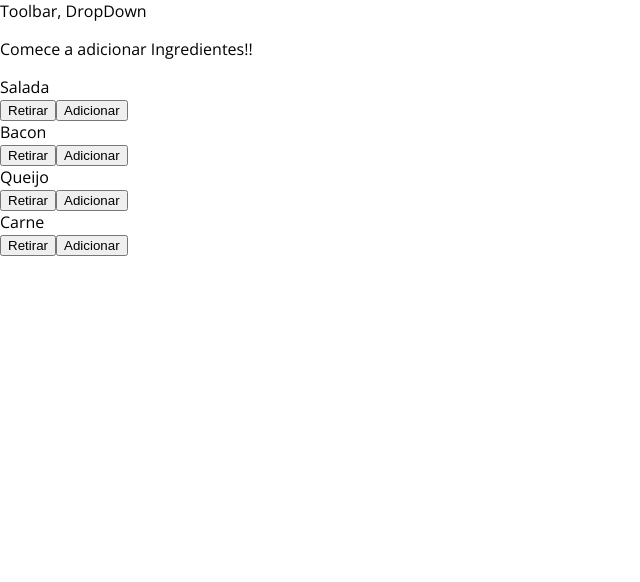
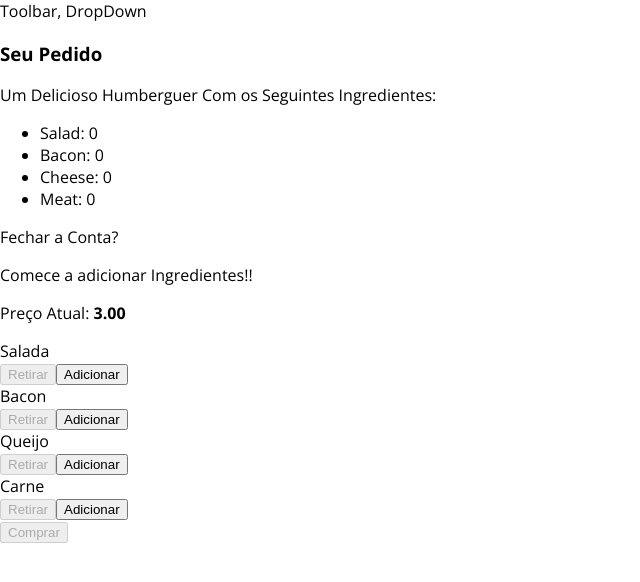
Before and after one commit to pcego/burger, a React app: page / in a window 1280 px wide. Shown: the top 582 px of the page, without its empty margins (0-640 px from the left). Built offline with nearby package versions, Linux system fonts and the light colour scheme.

Commit message:
dinamic price calculate

```diff
--- a/src/components/Burger/BuildControls/BuildControl/BuildControl.js
+++ b/src/components/Burger/BuildControls/BuildControl/BuildControl.js
@@ -6,8 +6,11 @@
 
     <div className="BuildControl">
         <div className="Label">{props.label}</div>
-        <button className="Less" onClick={props.removed}>Retirar</button>
-        <button className="More" onClick={props.added}>Adicionar</button>
+        <button className="Less"
+        onClick={props.removed}
+        disabled={props.disabled}>Retirar</button>
+        <button className="More"
+        onClick={props.added}>Adicionar</button>
     </div>
 );
 
--- a/src/components/Burger/BuildControls/BuildControls.css
+++ b/src/components/Burger/BuildControls/BuildControls.css
@@ -8,3 +8,45 @@
     margin: auto;
     padding: 10px 0;
 }
+
+
+.OrderButton {
+    background-color: #DAD735;
+    outline: none;
+    cursor: pointer;
+    border: 1px solid #966909;
+    color: #966909;
+    font-family: inherit;
+    font-size: 1.2em;
+    padding: 15px 30px;
+    box-shadow: 2px 2px 2px #966909;
+}
+
+.OrderButton:hover, .OrderButton:active {
+    background-color: #A0DB41;
+    border: 1px solid #966909;
+    color: #966909;
+}
+
+.OrderButton:disabled {
+    background-color: #C7C6C6;
+    cursor: not-allowed;
+    border: 1px solid #ccc;
+    color: #888888;
+}
+
+.OrderButton:not(:disabled) {
+    animation: enable 0.3s linear;
+}
+
+@keyframes enable {
+    0% {
+        transform: scale(1);
+    }
+    60% {
+        transform: scale(1.1);
+    }
+    100% {
+        transform: scale(1);
+    }
+}
--- a/src/components/Burger/BuildControls/BuildControls.js
+++ b/src/components/Burger/BuildControls/BuildControls.js
@@ -11,13 +11,16 @@
 
 const buildControls = (props) =>(
     <div className="BuildControls">
+        <p>Preço Atual: <strong>{props.price.toFixed(2)}</strong></p>
         {controls.map(ctrl => (
             <BuildControl
             key={ctrl.label}
             label={ctrl.label}
             added={() => props.ingredientAdded(ctrl.type)}
-            removed={() => props.ingredientRemoved(ctrl.type)}/>
+            removed={() => props.ingredientRemoved(ctrl.type)}
+            disabled={props.disabled[ctrl.type]}/>
         ))}
+        <button className="OrderButton" disabled={!props.purchasable}>Comprar</button>
     </div>
 );
 
--- /dev/null
+++ b/src/components/Burger/OrderSummary/OrderSummary.js
@@ -0,0 +1,22 @@
+import React from 'react';
+import Aux from '../../../hoc/Aux';
+
+const orderSummary = (props) =>{
+
+    const ingredientSummary = Object.keys(props.ingredients).map(igKey =>{
+        return <li key={igKey}><span style={{textTransform: 'capitalize'}}>{igKey}</span>: {props.ingredients[igKey]}</li>
+    });
+
+    return (
+        <Aux>
+            <h3>Seu Pedido</h3>
+            <p>Um Delicioso Humberguer Com os Seguintes Ingredientes: </p>
+            <ul>
+                {ingredientSummary}
+            </ul>
+            <p>Fechar a Conta?</p>
+        </Aux>
+    );
+};
+
+export default orderSummary;
--- /dev/null
+++ b/src/components/UI/Modal/Modal.css
@@ -0,0 +1,20 @@
+.Modal {
+    position: fixed;
+    z-index: 500;
+    background-color: white;
+    width: 70%;
+    border: 1px solid #ccc;
+    box-shadow: 1px 1px 1px black;
+    padding: 16px;
+    left: 15%;
+    top: 30%;
+    box-sizing: border-box;
+    transition: all 0.3s ease-out;
+}
+
+@media (min-width: 600px) {
+    .Modal {
+        width: 500px;
+        left: calc(50% - 250px);
+    }
+}
--- /dev/null
+++ b/src/components/UI/Modal/Modal.js
@@ -0,0 +1,11 @@
+import React from 'react';
+import './Modal.css';
+
+
+const modal = (props) => (
+    <div className="Modal">
+        {props.children}
+    </div>
+);
+
+export default modal;
--- a/src/containers/BurgerBuilder/BurgerBuilder.js
+++ b/src/containers/BurgerBuilder/BurgerBuilder.js
@@ -2,6 +2,8 @@
 import Aux from '../../hoc/Aux';
 import Burger from '../../components/Burger/Burger';
 import BuildControls from '../../components/Burger/BuildControls/BuildControls';
+import Modal from '../../components/UI/Modal/Modal';
+import OrderSummary from '../../components/Burger/OrderSummary/OrderSummary';
 
 
 const INGREDIENT_PRICES = {
@@ -26,6 +28,18 @@
             meat: 0,
         },
         totalPrice: 3,
+        purchasable: false,
+    }
+
+    updatePurchaseState(ingredients){
+
+        const sum = Object.keys(ingredients).map(igKey =>{
+            return ingredients[igKey];
+        }).reduce((sum, el) =>{
+            return sum + el;
+        },0);
+
+        this.setState({purchasable: sum > 0});
     }
 
     addIngredientHandler = (type) =>{
@@ -39,10 +53,16 @@
         const oldPrice = this.state.totalPrice;
         const newPrice = oldPrice + priceAddition;
         this.setState({totalPrice: newPrice, ingredients: updatedIngredients});
+        this.updatePurchaseState(updatedIngredients);
     }
 
     removeIngredientHandler = (type) =>{
         const oldCount = this.state.ingredients[type];
+
+        if(oldCount <= 0){
+            return;
+        }
+
         const updatedCount = oldCount - 1;
         const updatedIngredients = {
             ...this.state.ingredients
@@ -52,17 +72,32 @@
         const oldPrice = this.state.totalPrice;
         const newPrice = oldPrice - priceDeduction;
         this.setState({totalPrice: newPrice, ingredients: updatedIngredients});
+        this.updatePurchaseState(updatedIngredients);
 
     }
 
     render() {
 
+        const disabledInfo = {
+            ...this.state.ingredients
+        }
+
+        for(let key in disabledInfo){
+            disabledInfo[key] = disabledInfo[key] <= 0
+        }
         return (
             <Aux>
+                <Modal>
+                    <OrderSummary ingredients={this.state.ingredients}/>
+                </Modal>
                 <Burger ingredients={this.state.ingredients} />
                 <BuildControls
                 ingredientAdded={this.addIngredientHandler}
-                ingredientRemoved={this.removeIngredientHandler}/>
+                ingredientRemoved={this.removeIngredientHandler}
+                disabled={disabledInfo}
+                purchasable={this.state.purchasable}
+                price={this.state.totalPrice}
+                />
             </Aux>
         );
     }
```
Also changed, not shown: src/components/UI/Backdrop/Backdrop.js (added).
